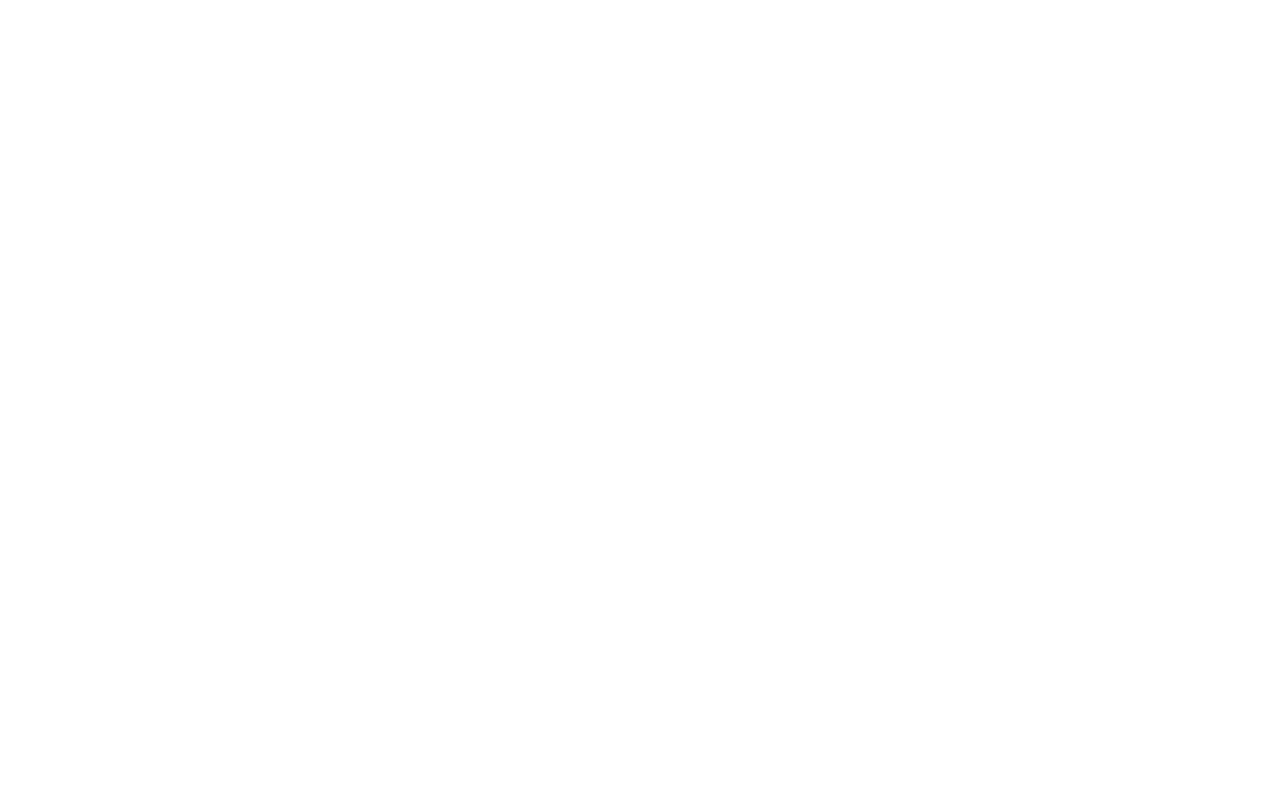
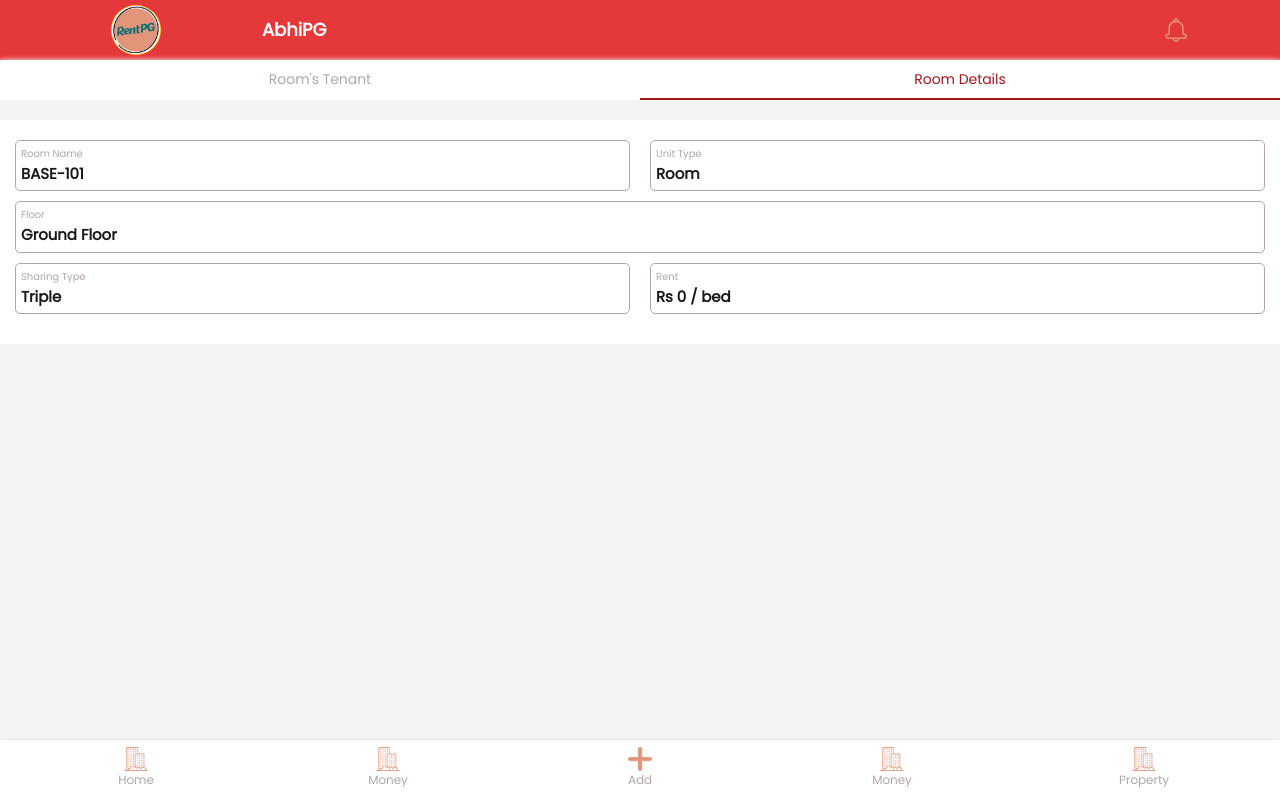
Before and after one commit to codeWithJooy/Rentfrontend, a React (Create React App) app: page /room in a window 1280 px wide. Built offline with nearby package versions, Linux system fonts and the light colour scheme.

Commit message:
Room Unit Added

```diff
--- a/src/App.js
+++ b/src/App.js
@@ -10,6 +10,7 @@
 import Property from "./Pages/Property/Property";
 import Floors from "./Pages/Property/Floors/Floors";
 import Rooms from "./Pages/Property/Rooms/Rooms";
+import RoomUnit from "./Pages/Property/Rooms/RoomUnit";
 const App = () => {
   return (
     <BrowserRouter>
@@ -23,6 +24,7 @@
         <Route path="/property" component={Property} />
         <Route path="/floor" component={Floors} />
         <Route path="/rooms" component={Rooms} />
+        <Route path="/room" component={RoomUnit} />
       </Switch>
     </BrowserRouter>
   );
--- /dev/null
+++ b/src/Pages/Property/Rooms/RoomUnit.js
@@ -0,0 +1,116 @@
+import React, { useState } from "react";
+import "./Rooms.css";
+import Header from "../../../Components/Header/Header";
+import Footer from "../../../Components/Footer/Footer";
+
+const RoomUnit = () => {
+  const [navActive, setNavActive] = useState("details");
+  const handleDetailsNav = () => {
+    setNavActive("details");
+  };
+  const handleTenantNav = () => {
+    setNavActive("tenant");
+  };
+  return (
+    <div className="rooms">
+      <Header />
+      <div className="roomMain">
+        <div className="roomNavbar">
+          <div
+            className={`navUnit ${navActive === "tenant" ? "navActive" : ""}`}
+            onClick={handleTenantNav}
+          >
+            {"Room's Tenant"}
+          </div>
+          <div
+            className={`navUnit ${navActive === "details" ? "navActive" : ""}`}
+            onClick={handleDetailsNav}
+          >
+            {"Room Details"}
+          </div>
+        </div>
+        {navActive === "details" ? <RoomDetails /> : <TenantDetails />}
+      </div>
+      <Footer />
+    </div>
+  );
+};
+
+export default RoomUnit;
+const TenantDetails = () => {
+  return (
+    <div className="tenantDetails">
+      <div className="tenantEmpty">
+        <div className="emptyPics">
+          <img src="Assets/Property/bed.png" />
+        </div>
+        <div className="emptyText">{"No Tenants added yet."}</div>
+        <div className="emptyButton">
+          <button>Add Tenant</button>
+        </div>
+      </div>
+    </div>
+  );
+};
+const RoomDetails = () => {
+  return (
+    <div className="roomDetails">
+      <div className="roomDetailsHalf">
+        <div className="halfUnitLeft">
+          <div className="roomDetailsUnit">
+            <div className="detailsLabel">
+              <p>{"Room Name"}</p>
+            </div>
+            <div className="detailsInput">
+              <p>BASE-101</p>
+            </div>
+          </div>
+        </div>
+        <div className="halfUnitRight">
+          <div className="roomDetailsUnit">
+            <div className="detailsLabel">
+              <p>{"Unit Type"}</p>
+            </div>
+            <div className="detailsInput">
+              <p>Room</p>
+            </div>
+          </div>
+        </div>
+      </div>
+      <div className="roomDetailsHalf">
+        <div className="fullUnit">
+          <div className="roomDetailsUnit">
+            <div className="detailsLabel">
+              <p>{"Floor"}</p>
+            </div>
+            <div className="detailsInput">
+              <p>Ground Floor</p>
+            </div>
+          </div>
+        </div>
+      </div>
+      <div className="roomDetailsHalf">
+        <div className="halfUnitLeft">
+          <div className="roomDetailsUnit">
+            <div className="detailsLabel">
+              <p>{"Sharing Type"}</p>
+            </div>
+            <div className="detailsInput">
+              <p>Triple</p>
+            </div>
+          </div>
+        </div>
+        <div className="halfUnitRight">
+          <div className="roomDetailsUnit">
+            <div className="detailsLabel">
+              <p>{"Rent"}</p>
+            </div>
+            <div className="detailsInput">
+              <p>Rs 0 / bed</p>
+            </div>
+          </div>
+        </div>
+      </div>
+    </div>
+  );
+};
--- a/src/Pages/Property/Rooms/Rooms.css
+++ b/src/Pages/Property/Rooms/Rooms.css
@@ -115,3 +115,112 @@
   font-weight: bold;
   font-size: 12px;
 }
+
+/*=============================================*/
+
+/*=============================================*/
+.roomMain {
+  width: 100%;
+}
+.roomNavbar {
+  width: 100%;
+  display: flex;
+  flex-wrap: wrap;
+  align-items: center;
+  justify-content: center;
+  background-color: #fff;
+  box-shadow: 0 0 5px #f5f3f4;
+}
+.navUnit {
+  width: 50%;
+  height: 40px;
+  display: flex;
+  align-items: center;
+  justify-content: center;
+  font-size: 14px;
+  color: #b1a7a6;
+  cursor: pointer;
+  border-bottom: 2px solid transparent;
+}
+.navActive {
+  border-bottom: 2px solid #a4161a;
+  color: #a4161a;
+}
+.roomDetails {
+  width: 100%;
+  padding: 20px 15px;
+  margin-top: 20px;
+  background-color: #fff;
+}
+.roomDetailsUnit {
+  width: 100%;
+  padding: 10px 15px;
+}
+.roomDetailsHalf {
+  width: 100%;
+  display: flex;
+  flex-wrap: wrap;
+  align-items: center;
+  justify-content: flex-start;
+  margin-bottom: 10px;
+}
+.fullUnit {
+  width: 100%;
+}
+.halfUnitLeft {
+  width: 50%;
+  padding: 0px 10px 0px 0px;
+}
+.halfUnitRight {
+  width: 50%;
+  padding: 0px 0px 0px 10px;
+}
+.roomDetailsUnit {
+  width: 100%;
+  padding: 5px;
+  border-radius: 5px;
+  border: 1px solid #b1a7a6;
+}
+.detailsLabel {
+  width: 100%;
+  font-size: 10px;
+  color: #b1a7a6;
+}
+.detailsInput {
+  width: 100%;
+  font-size: 15px;
+  font-weight: bold;
+  color: #161a1d;
+}
+.tenantDetails {
+  width: 100%;
+  height: 80vh;
+  background: #fff;
+  display: flex;
+  align-items: center;
+  justify-content: center;
+}
+.tenantEmpty {
+  width: 80%;
+  height: 25vh;
+  box-shadow: 0 0 5px #b1a7a6;
+}
+.emptyPics {
+  width: 100%;
+  display: flex;
+  justify-content: center;
+}
+.emptyPics img {
+  height: 40px;
+  width: 40px;
+}
+.emptyText {
+  width: 100%;
+  text-align: center;
+  font-size: 13px;
+  color: #d3d3d3;
+}
+
+/*=============================================*/
+
+/*=============================================*/
```
